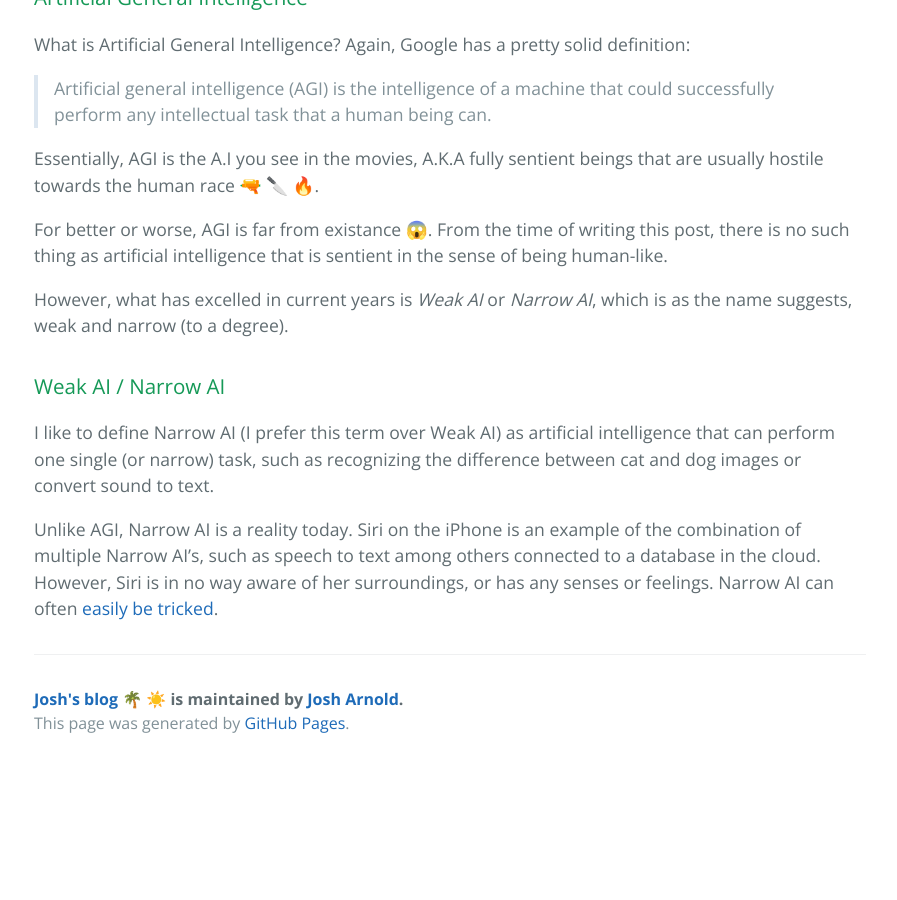
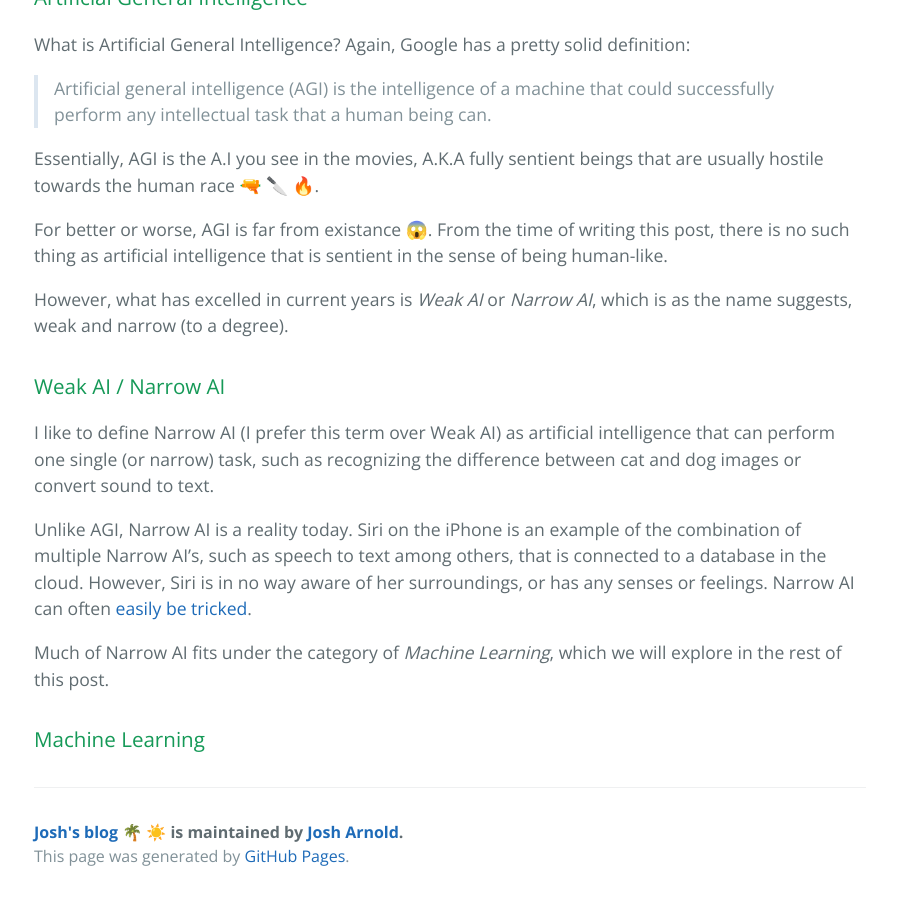
Before and after one commit to josharnoldjosh/josharnoldjosh.github.io, a Jekyll site: the page built from _posts/2017-06-14-ai-explained-part1.markdown, in a window 1280 px wide and 900 px high, scrolled down 977 px. Shown: the whole window, without its empty margins (190-1087 px from the left). Built offline with Jekyll 4.4.1, drawn with Linux system fonts in a browser that asks for light colours; before the commit the page ends 1744 px from its top, so only the background shows below that.

Commit message:
Update 2017-06-14-ai-explained-part1.markdown

```diff
--- a/_posts/2017-06-14-ai-explained-part1.markdown
+++ b/_posts/2017-06-14-ai-explained-part1.markdown
@@ -40,4 +40,8 @@
 
 I like to define Narrow AI (I prefer this term over Weak AI) as artificial intelligence that can perform one single (or narrow) task, such as recognizing the difference between cat and dog images or convert sound to text.
 
-Unlike AGI, Narrow AI is a reality today. Siri on the iPhone is an example of the combination of multiple Narrow AI's, such as speech to text among others connected to a database in the cloud. However, Siri is in no way aware of her surroundings, or has any senses or feelings. Narrow AI can often [easily be tricked](https://www.youtube.com/watch?v=ijRPlOF2KQE).
+Unlike AGI, Narrow AI is a reality today. Siri on the iPhone is an example of the combination of multiple Narrow AI's, such as speech to text among others, that is connected to a database in the cloud. However, Siri is in no way aware of her surroundings, or has any senses or feelings. Narrow AI can often [easily be tricked](https://www.youtube.com/watch?v=ijRPlOF2KQE).
+
+Much of Narrow AI fits under the category of *Machine Learning*, which we will explore in the rest of this post.
+
+### Machine Learning
```
